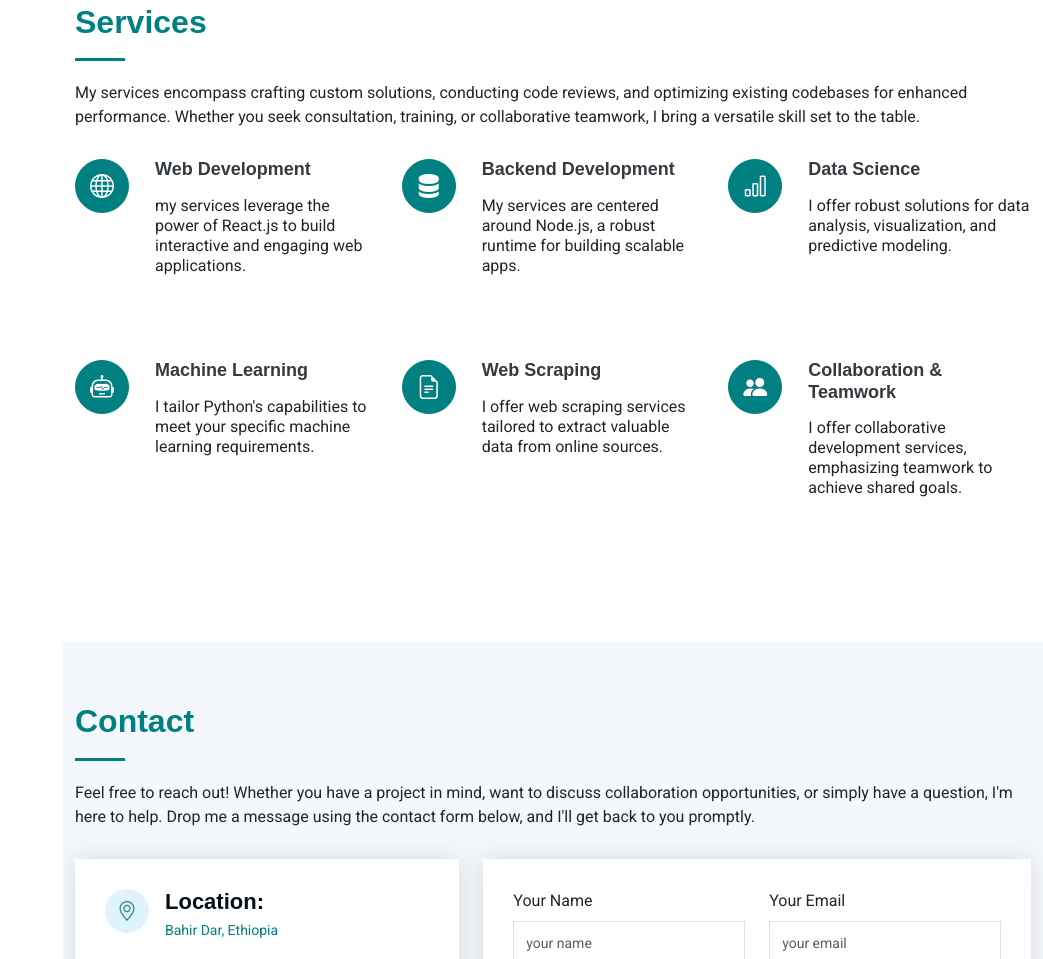
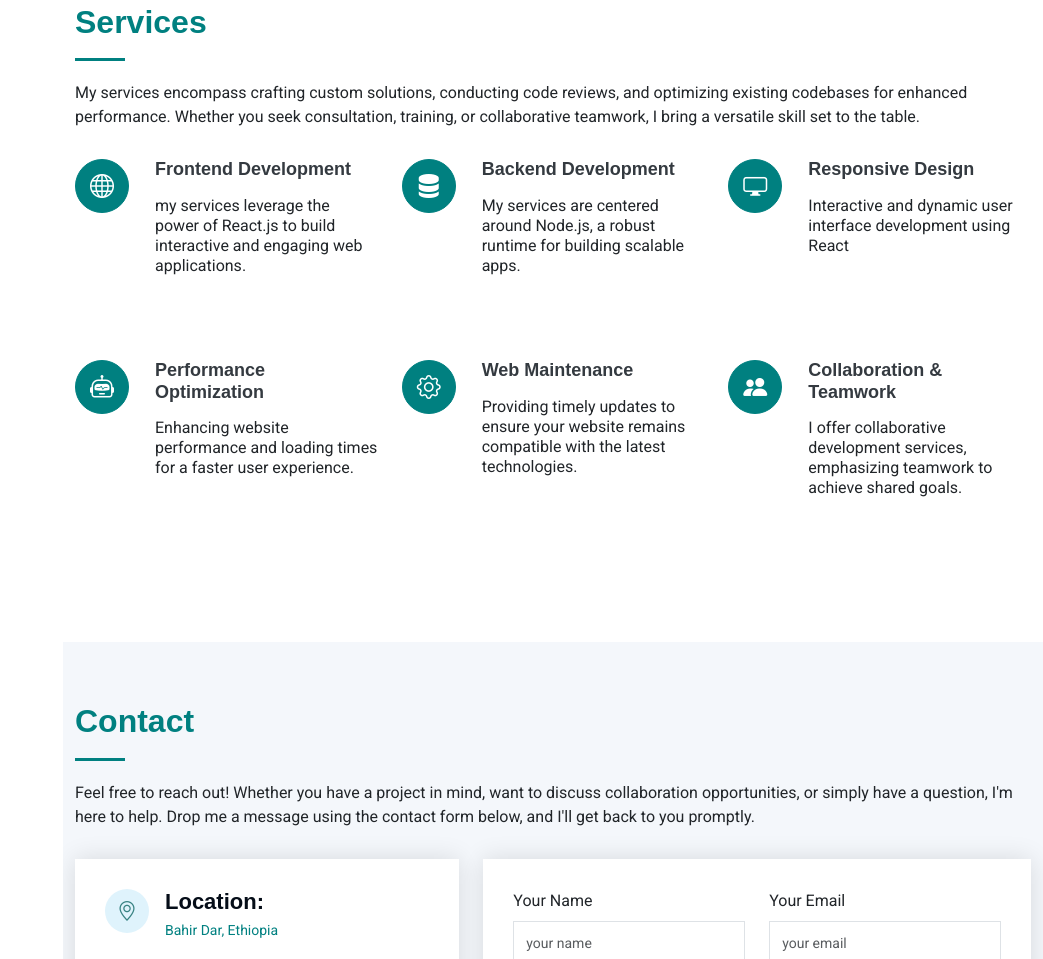
Before and after one commit to dan-kingo/personal, a plain HTML site: page index.html in a window 1280 px wide. Shown: the part 5750-6709 px from the top of the page, without its empty margins (237-1280 px from the left). Drawn offline with nearby package versions, Linux system fonts and the light colour scheme; a web font is replaced by a local one.

Commit message:
fix services section

```diff
--- a/index.html
+++ b/index.html
@@ -695,7 +695,7 @@
           <div class="row">
             <div class="col-lg-4 col-md-6 icon-box" data-aos="fade-up">
               <div class="icon"><i class="bi bi-globe"></i></div>
-              <h4 class="title"><a href="">Web Development</a></h4>
+              <h4 class="title"><a href="">Frontend Development</a></h4>
               <p class="description">
                 my services leverage the power of React.js to build interactive
                 and engaging web applications.
@@ -707,7 +707,7 @@
               data-aos-delay="100"
             >
               <div class="icon"><i class="bi bi-server"></i></div>
-              <h4 class="title"><a href="">Backend Development</a></h4>
+              <h4 class="title"><a href="#">Backend Development</a></h4>
               <p class="description">
                 My services are centered around Node.js, a robust runtime for
                 building scalable apps.
@@ -718,11 +718,10 @@
               data-aos="fade-up"
               data-aos-delay="200"
             >
-              <div class="icon"><i class="bi bi-bar-chart"></i></div>
-              <h4 class="title"><a href="">Data Science</a></h4>
+              <div class="icon"><i class="bi bi-display"></i></div>
+              <h4 class="title"><a href="">Responsive Design</a></h4>
               <p class="description">
-                I offer robust solutions for data analysis, visualization, and
-                predictive modeling.
+                Interactive and dynamic user interface development using React
               </p>
             </div>
             <div
@@ -731,10 +730,10 @@
               data-aos-delay="300"
             >
               <div class="icon"><i class="bi bi-robot"></i></div>
-              <h4 class="title"><a href="">Machine Learning</a></h4>
+              <h4 class="title"><a href="">Performance Optimization</a></h4>
               <p class="description">
-                I tailor Python's capabilities to meet your specific machine
-                learning requirements.
+                Enhancing website performance and loading times for a faster
+                user experience.
               </p>
             </div>
             <div
@@ -742,11 +741,11 @@
               data-aos="fade-up"
               data-aos-delay="400"
             >
-              <div class="icon"><i class="bi bi-file-earmark-text"></i></div>
-              <h4 class="title"><a href="">Web Scraping</a></h4>
+              <div class="icon"><i class="bi bi-gear"></i></div>
+              <h4 class="title"><a href="">Web Maintenance</a></h4>
               <p class="description">
-                I offer web scraping services tailored to extract valuable data
-                from online sources.
+                Providing timely updates to ensure your website remains
+                compatible with the latest technologies.
               </p>
             </div>
             <div
```
